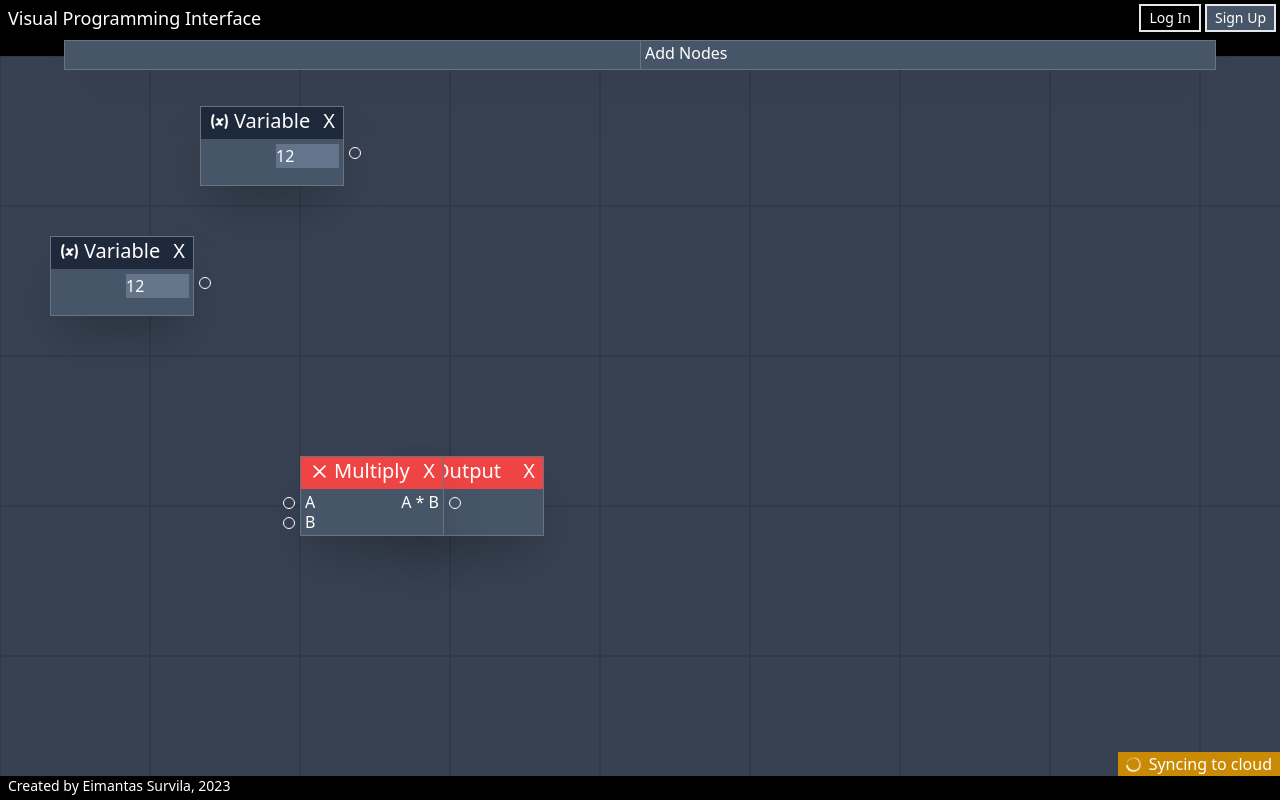
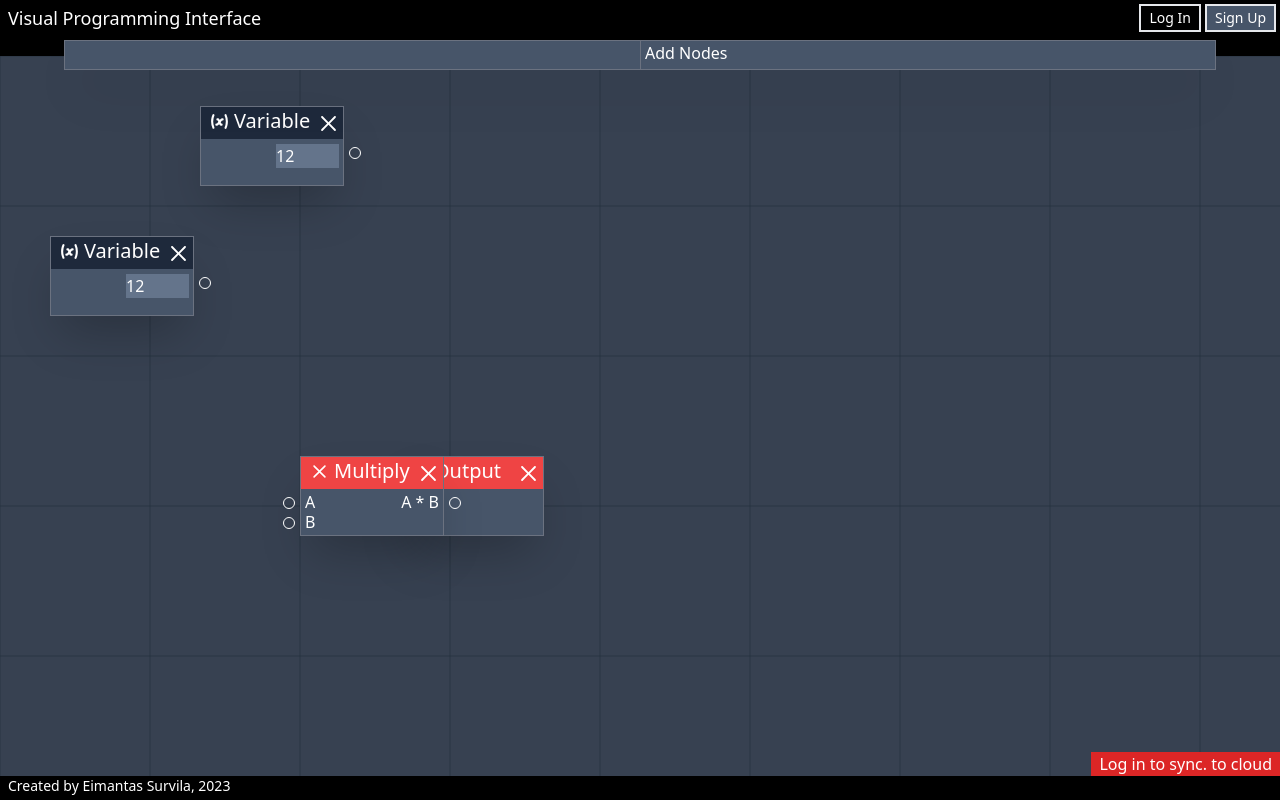
Before and after one commit to Survila-Dev/Visual-Calculator, a React (Create React App) app in the folder Frontend/vis-prog/: page / in a window 1280 px wide. Built offline with nearby package versions, Linux system fonts and the light colour scheme.

Commit message:
add correct delete button

```diff
--- a/Frontend/vis-prog/src/components/sync-spinner.tsx
+++ b/Frontend/vis-prog/src/components/sync-spinner.tsx
@@ -3,7 +3,7 @@ import { ImSpinner2 } from "react-icons/im"
 
 interface SpinnerProps {
     show: boolean,
-    status: "success" | "idle" | "failure"
+    status: "success" | "idle" | "failure" | "not logged in"
 }
 
 export function Spinner({show, status}: SpinnerProps) {
@@ -26,6 +26,9 @@ export function Spinner({show, status}: SpinnerProps) {
             case "failure":
                 spinnerContent = <div className ="absolute bottom-0 px-2 right-0 text-white bg-red-600">Failed sync. to cloud</div>
                 break
+            case "not logged in":
+                spinnerContent = <div className ="absolute bottom-0 px-2 right-0 text-white bg-red-600">Log in to sync. to cloud</div>
+                break
             }
     } else {
         spinnerContent = <div className ="absolute bottom-0 right-0 text-lg bg-red-500"></div>
--- a/Frontend/vis-prog/src/components/text-with-icon.tsx
+++ b/Frontend/vis-prog/src/components/text-with-icon.tsx
@@ -41,7 +41,7 @@ export function TitleWithIcon({title}: tittleWithIconInterface) {
     }
 
     return (
-        <div className = "flex flex-row gap-1 items-center ">
+        <div className = "flex flex-row gap-1 items-center pb-1">
             {iconJSX}
             <div className = "text-xl text-white">{title}</div>
         </div>
--- a/Frontend/vis-prog/src/components/workspace-field.tsx
+++ b/Frontend/vis-prog/src/components/workspace-field.tsx
@@ -146,7 +146,7 @@ export const WorkspaceField = ({mousePosition}: WorkspaceFieldProps) => {
                     }
                 })}
                 <BackCanvas mousePosition = {mousePosition} fieldCOS = {fieldCOS}/>
-                <Spinner show = {true} status = {"idle"} />
+                <Spinner show = {true} status = {"not logged in"} />
             </div>
         </section>
     )
--- a/Frontend/vis-prog/src/components/ws-node.tsx
+++ b/Frontend/vis-prog/src/components/ws-node.tsx
@@ -7,7 +7,8 @@ import { TypesOfWSNodes } from ".././store/workspaces"
 import { calculationSliceActions } from "../store/calculation"
 import { canvasCurveActions } from "../store/canvas-curves"
 import { TitleWithIcon } from "./text-with-icon"
-import { TiDeleteOutline } from "react-icons/ti"
+
+import { RxCross2 } from "react-icons/rx"
 
 
 type WSNodeChildElement = ({ WSNodeInput, mousePosition, fieldCOS }: WSNodeChildProps) => JSX.Element
@@ -260,13 +261,15 @@ export const WSNode = ({type, title, listOfPorts}:WSNodeParentProps): WSNodeChil
         if (allConnected) {
             backPanelJSX = (
                 <div className = "flex flex-col h-full">
-                    <div className = "flex flex-row justify-between bg-slate-800 flex-none text-xl px-2 pb-1 text-white">
+                    <div className = "flex flex-row justify-between bg-slate-800 w-full flex-none text-xl text-white">
+                        <div className = "flex flex-row w-full justify-between pl-2">
                             <TitleWithIcon title = {title}/>
                             <div
                                 onMouseDown = {handleClickDelete}
-                            className = "cursor-default"
+                                className = "cursor-default h-full w-[30px] flex justify-center items-center hover:bg-red-500"
                             >
-                            X
+                                <RxCross2 size = {25} color = {"white"}/>
+                            </div>
                         </div>
                     </div>
                     <div className = "grow bg-slate-600">
@@ -276,13 +279,15 @@ export const WSNode = ({type, title, listOfPorts}:WSNodeParentProps): WSNodeChil
         } else {
             backPanelJSX = (
                 <div className = "flex flex-col h-full">
-                    <div className = "flex flex-row justify-between bg-red-500 flex-none text-xl px-2 pb-1 text-white">
+                    <div className = "flex flex-row justify-between bg-red-500 w-full flex-none text-xl text-white">
+                        <div className = "flex flex-row w-full justify-between pl-2">
                             <TitleWithIcon title = {title}/>
                             <div
                                 onMouseDown = {handleClickDelete}
-                            className = "cursor-default"
+                                className = "cursor-default h-full w-[30px] flex justify-center items-center hover:bg-red-700"
                             >
-                            X
+                                <RxCross2 size = {25} color = {"white"}/>
+                            </div>
                         </div>
                     </div>
                     <div className = "grow bg-slate-600">
```
Lines whose indentation alone changed are shown as unchanged.
